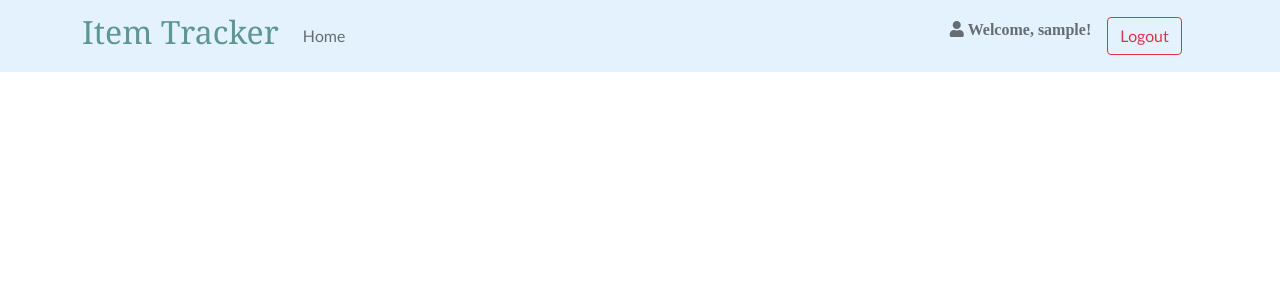
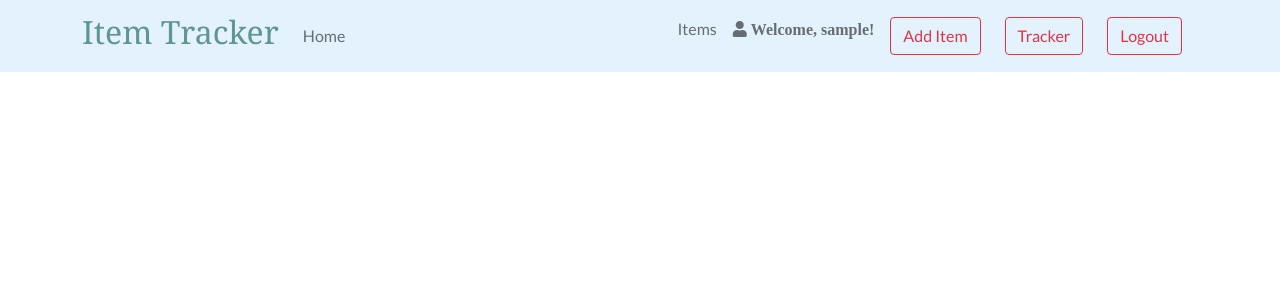
Before and after one commit to Dexteritymedia/itemtracker, a Django app: page / in a window 1280 px wide. Shown: the top 300 px of the page. Run offline with Django 4.2, Linux system fonts and the light colour scheme; the visitor is signed in with stand-in values (Sample User, id 1); some libraries are stand-ins or nearby versions; some web fonts are replaced.

Commit message:
Add Templates

```diff
--- a/core/models.py
+++ b/core/models.py
@@ -5,11 +5,11 @@ from django.contrib.auth.models import AbstractUser
 class User(AbstractUser):
 
     GENDER = (
-        ('Male', 'Male'),
-        ('Female', 'Female'),
+        ('M', 'Male'),
+        ('F', 'Female'),
     )
 
-    gender = models.CharField(max_length=30, blank=True, null=True, choices=GENDER)
+    gender = models.CharField(max_length=30, blank=True, null=True, default="F", choices=GENDER)
 
     def __str__(self):
-        return self.gender
+        return self.username
--- a/item/forms.py
+++ b/item/forms.py
@@ -25,7 +25,7 @@ class ItemDayForm(forms.ModelForm):
 class ItemForm(forms.ModelForm):
     class Meta:
         model = Item
-        fields = '__all__'
+        fields = ("item", "item_type")
 
 
 class ItemTrackerForm(forms.ModelForm):
--- a/item/urls.py
+++ b/item/urls.py
@@ -8,4 +8,10 @@ urlpatterns = [
     path("sign-up/", views.RegisterView.as_view(), name='register'),
     path("login/", views.login_page, name="login"),
     path("logout/", views.logout_page, name="logout"),
+    path("add-item/", views.add_item, name="add_item"),
+    path("items/", views.all_items, name="items"),
+    path("delete-item/<int:item_id>/", views.delete_item, name='delete-item'),
+    path("edit-item/<int:pk>/", views.item_edit, name='edit-item'),
+    path("list-all-tracked-items/", views.list_item_tracker, name='tracker'),
+    #path("track-item/", views.item_tracker, name="tracker"),
 ]
--- a/item/views.py
+++ b/item/views.py
@@ -12,7 +12,9 @@ from django.contrib.auth.mixins import LoginRequiredMixin
 from django.urls import reverse_lazy
 from django.utils import timezone
 
-#from .models import
+import pandas as pd
+
+from .models import Item, ItemTracker, ItemDay
 #from .utils import *
 from .forms import SignUpForm, ItemDayForm, ItemTrackerForm, ItemForm
 
@@ -57,13 +59,29 @@ class HomeTemplateView(TemplateView):
 
 def home(request):
     if request.user.is_authenticated:
-        items = ItemTrackerForm.objects.filter(user=request.user).all().order_by('-date')
-        context = {'items': items}
+        items = ItemTracker.objects.filter(user=request.user).all().order_by('-modified_on')
+        no_of_items = items.count()
+        print(no_of_items)
+        context = {'items': items, 'no_of_items': no_of_items}
         return render(request, 'home.html', context)
     else:
         context = {}
         return render(request, 'home.html', context)
 
+def all_items(request):
+    if request.user.is_authenticated:
+        items = Item.objects.filter(user=request.user).all().order_by('item')
+        no_of_items = items.count()
+        df = pd.DataFrame(list(Item.objects.all().values()))
+        dataframe = pd.DataFrame(list(Item.objects.filter(user=request.user).all().values('item',)))
+        print(no_of_items)
+        print(df)
+        print(dataframe)
+        context = {'items': items, 'no_of_items': no_of_items}
+        return render(request, 'items_list.html', context)
+    else:
+        context = {}
+        return render(request, 'home.html', context)
 
 @login_required(login_url="login")
 def add_item(request):
@@ -74,16 +92,75 @@ def add_item(request):
             new_item = form.save(commit=False)
             new_item.user = request.user
             new_item.save()
-            return redirect('home')
-        else:
-            form = ItemForm()
-            context = {'form': form}
+            return redirect('items')
+    else:
+        form = ItemForm()
+        context = {'form': form}
     return render(request, 'items.html', context)
+
+
+def delete_item(request, item_id):
+    query = Item.objects.get(id=item_id)
+    if query.user != request.user:
+        return Http404
+    query.delete()
+    return HttpResponse("Deleted!")
+
+@login_required(login_url='user-login')
+#@allowed_users(allowed_roles=['Admin'])
+def item_edit(request, pk):
+    item = Item.objects.get(id=pk)
+    if request.method == 'POST':
+        form = ItemForm(request.POST, instance=item)
+        if form.is_valid():
+            form.save()
+            return redirect('items')
+    else:
+        form = ItemForm(instance=item)
+    context = {
+        'form': form,
+    }
+    return render(request, 'items_edit.html', context)
+
+#Tracker Views
+def list_item_tracker(request):
+    if request.user.is_authenticated:
+        tracker = ItemTracker.objects.filter(user=request.user).all().order_by('-modified_on')
+        no_of_items = tracker.count()
+        item = ItemDay.objects.filter(user=request.user).all()
+        item_tracker = item.item_day_set.order_by('-modified_on')
+        print(item_tracker)
+        print(item)
+        #context = {'item': item, 'item_tracker': item_tracker}
+        print(no_of_items)
+        context = {'tracker': tracker, 'no_of_items': no_of_items}
+        return render(request, 'tracker.html', context)
+    else:
+        context = {}
+        return render(request, 'home.html', context)
 
 
 @login_required(login_url="login")
 def item_tracker(request):
-    """Add a new session for a particular chat."""
+    if request.method == 'POST':
+        form = ItemTrackerForm(data=request.POST)
+        if form.is_valid():
+            new_item = form.save(commit=False)
+            new_item.user = request.user
+            new_item.save()
+            return redirect('home')
+    else:
+        form = ItemTrackerForm()
+        context = {'form': form}
+    return render(request, 'item_tracker.html', context)
+
+"""
+@login_required(login_url="login")
+def item_tracker(request, item_id):
+    item = ItemDayForm.objects.create(date=timezone.now())
+    item_tracker = get_object_or_404(item, id=item_id)
+    if item_tracker.user != request.user:
+        return Http404
     if request.method == 'POST':
         form = ItemTrackerForm(data=request.POST)
         if form.is_valid():
@@ -95,27 +172,7 @@ def item_tracker(request):
             form = ItemTrackerForm()
             context = {'form': form}
     return render(request, 'item_tracker.html', context)
-
-
-@login_required(login_url="login")
-def item_tracker(request, item_id):
-    item = ItemDayForm.objects.create(date=timezone.now())
-    item_tracker = get_object_or_404(item, id=item_id)
-    if item_tracker.user != request.user:
-        return Http404
-    """Add a new session for a particular chat."""
-    if request.method == 'POST':
-        form = ItemTrackerForm(data=request.POST)
-        if form.is_valid():
-            new_item = form.save(commit=False)
-            new_item.user = request.user
-            new_item.save()
-            return redirect('home')
-        else:
-            form = ItemTrackerForm()
-            context = {'form': form}
-    return render(request, 'item_tracker.html', context)
-
+"""
 @login_required(login_url="login")
 def item_list(request, item_id):
     item = ItemDay.objects.get(id=item_id)
--- a/templates/base.html
+++ b/templates/base.html
@@ -35,7 +35,7 @@
       <div class="collapse navbar-collapse" id="navbarSupportedContent">
         <ul class="navbar-nav me-auto">
           <li class="nav-item">
-            <a class="nav-link" href="{% url "home" %}">Home</a>
+            <a class="nav-link" href="{% url 'home' %}">Home</a>
           </li>
 		  <li class="nav-item">
             <a class="nav-link" href=""></a>
@@ -43,22 +43,35 @@
         </ul>
         <ul class="navbar-nav d-flex flex-row">
           {% if user.is_authenticated %}
+		  <li class="nav-item">
+            <a class="nav-link" href="{% url 'items' %}">Items</a>
+          </li>
           <li class="nav-item me-3 me-lg-0">
               <a class="nav-link"><i class="fa fa-user"> Welcome, {{user.username}}!</a></i>
           </li>
+		  <li class="nav-item me-3 me-lg-0">
+            <a class="nav-link" class="btn btn-danger btn-rounded" href="{% url 'add_item' %}">
+            <button class="btn btn-outline-danger me-2" type="button">Add Item</button>
+            </a>
+          </li>
+		  <li class="nav-item me-3 me-lg-0">
+            <a class="nav-link" class="btn btn-danger btn-rounded" href="{% url 'tracker' %}">
+            <button class="btn btn-outline-danger me-2" type="button">Tracker</button>
+            </a>
+          </li>
           <li class="nav-item me-3 me-lg-0">
-            <a class="nav-link" class="btn btn-danger btn-rounded" href="{% url "logout" %}">
+            <a class="nav-link" class="btn btn-danger btn-rounded" href="{% url 'logout' %}">
             <button class="btn btn-outline-danger me-2" type="button">Logout</button>
             </a>
           </li>
           {% else %}
           <li class="nav-item me-3 me-lg-0">
-            <a class="nav-link" class="btn btn-success btn-rounded" href="{% url "register" %}">
+            <a class="nav-link" class="btn btn-success btn-rounded" href="{% url 'register' %}">
                 <button class="btn btn-outline-success me-2" type="button">Sign Up</button>
             </a>
           </li>
           <li class="nav-item me-3 me-lg-0">
-            <a class="nav-link" class="btn btn-primary btn-rounded" href="{% url "login" %}">
+            <a class="nav-link" class="btn btn-primary btn-rounded" href="{% url 'login' %}">
             <button class="btn btn-outline-primary me-2" type="button">Login</button>
             </a>
           </li>
```
Also changed, not shown: item/models.py (+27 -8 lines), templates/item_tracker.html (added, +18 -0 lines), templates/items.html (added, +18 -0 lines), templates/items_edit.html (added, +18 -0 lines), templates/items_list.html (added, +37 -0 lines), templates/tracker.html (added, +37 -0 lines), core/migrations/0002_alter_user_gender.py (added), item/migrations/0002_alter_item_item_type_alter_itemday_note_and_more.py (added), item/migrations/0003_remove_item_user.py (added), item/migrations/0004_alter_itemday_user.py (added), item/migrations/0005_alter_item_options_alter_itemday_options.py (added), item/migrations/0006_item_user.py (added), item/migrations/0007_itemtracker_user.py (added), item/migrations/0008_rename_date_itemtracker_created_on_and_more.py (added).
